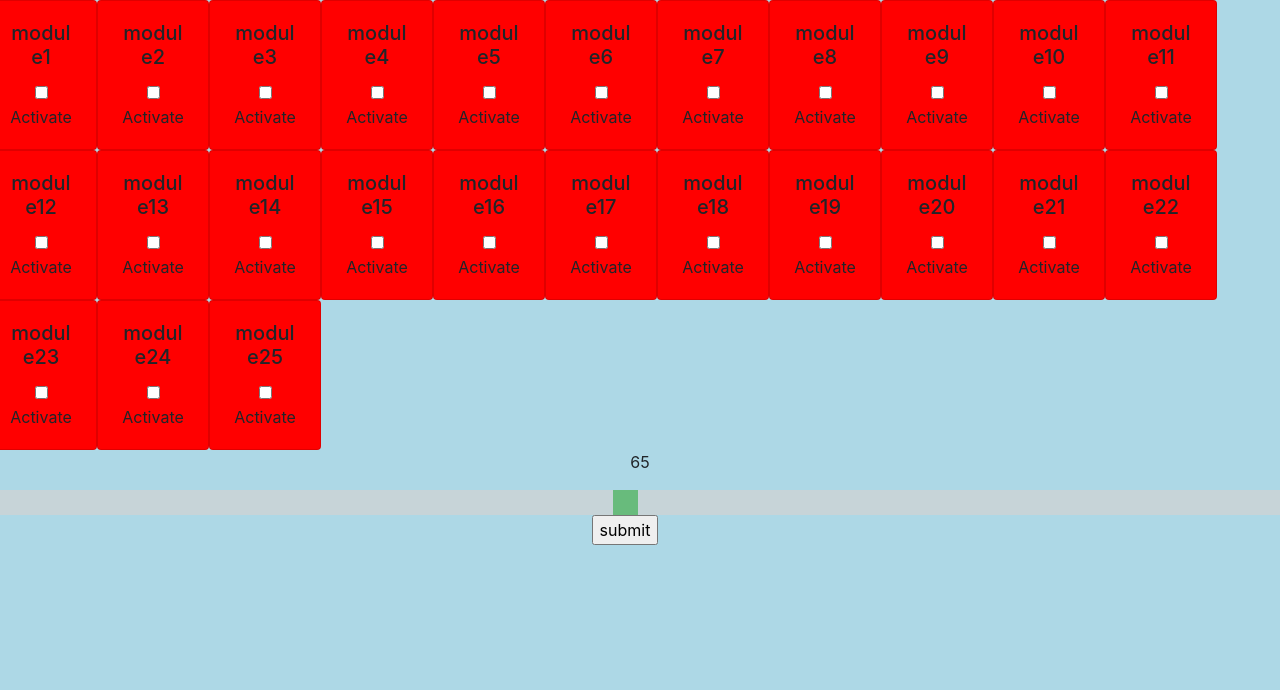
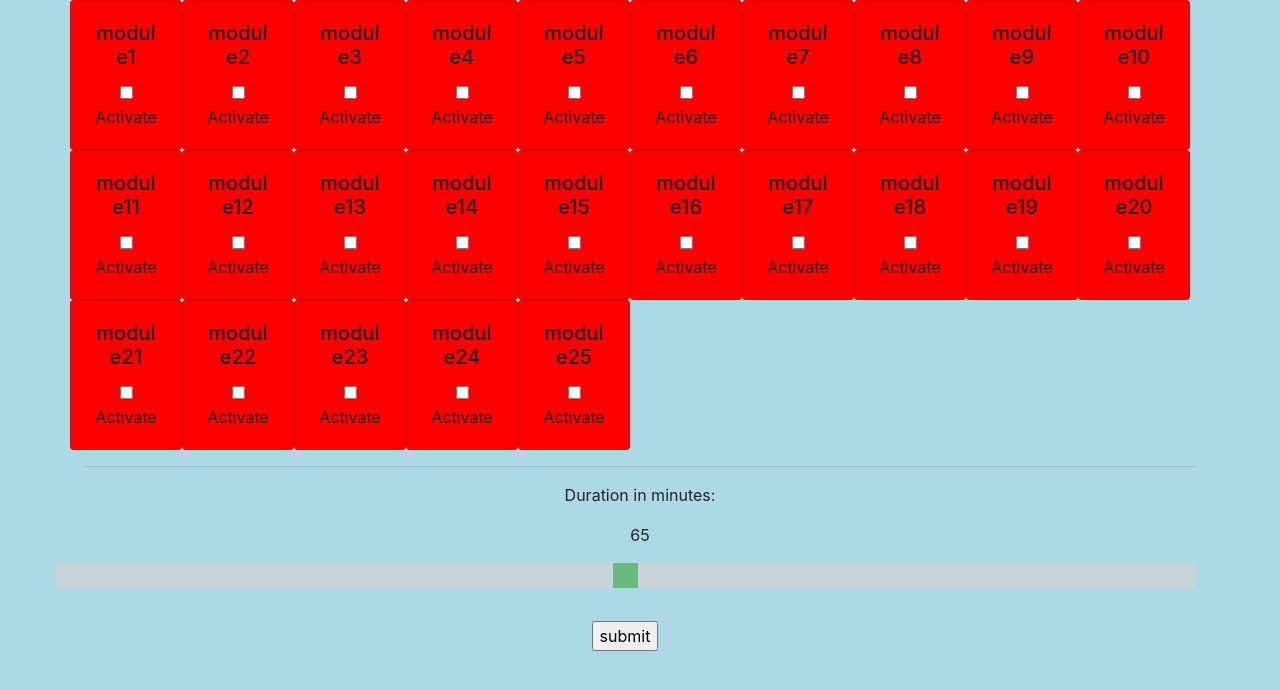
Before and after one commit to TeneCort/simpleInterface, a PHP site: page / in a window 1280 px wide. Shown: the top 690 px of the page. Run offline with PHP 8.4, Linux system fonts and the light colour scheme.

Commit message:
yo, fixed a position issue

```diff
--- a/index.php
+++ b/index.php
@@ -31,7 +31,7 @@ $modules = [
 ]
 
 ?>
-
+<div class="container">
 	<form action="/formHandler.php" method="get">
 
 		<div class="row">
@@ -48,16 +48,25 @@ $modules = [
 			<?php } ?>
 
 		</div>
+
+		<hr></hr>
+
+		<p>Duration in minutes:</p>
+
 		<p id="sliderOutput">15</p>
+
 		<div class="d-flex flex-column row slideContainer">
+
 			<div class="d-flex justify-content-center row">
 				<input type="range" class="slider" id="range" name="temps" min="10" max="120"><br>
 			</div>
+
+			<hr></hr>
 
 			<div class="d-flex justify-content-center row">
 				<input type="submit" value = "submit">
 			</div>
 		</div>
 	</form>
-
+</div>
 <?php require_once('footer.php'); ?>
```
Lines whose indentation alone changed are shown as unchanged.
